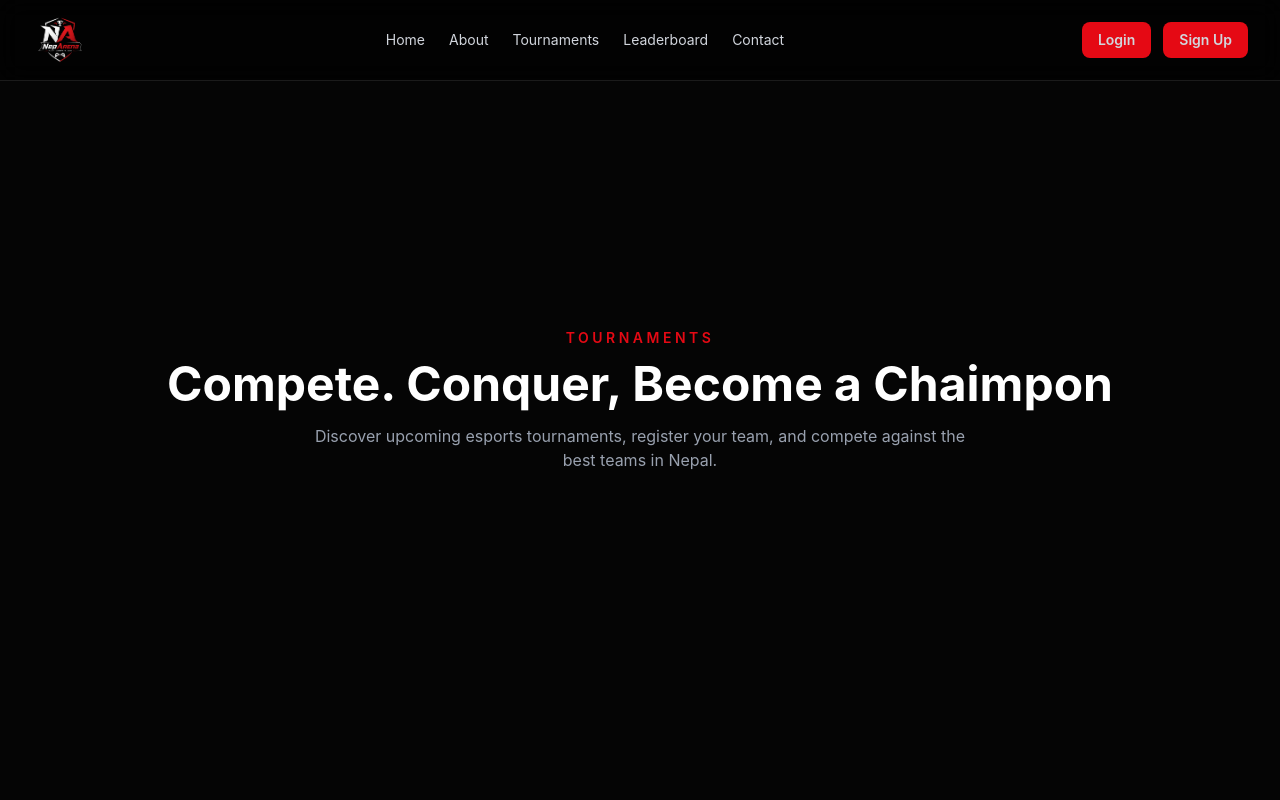
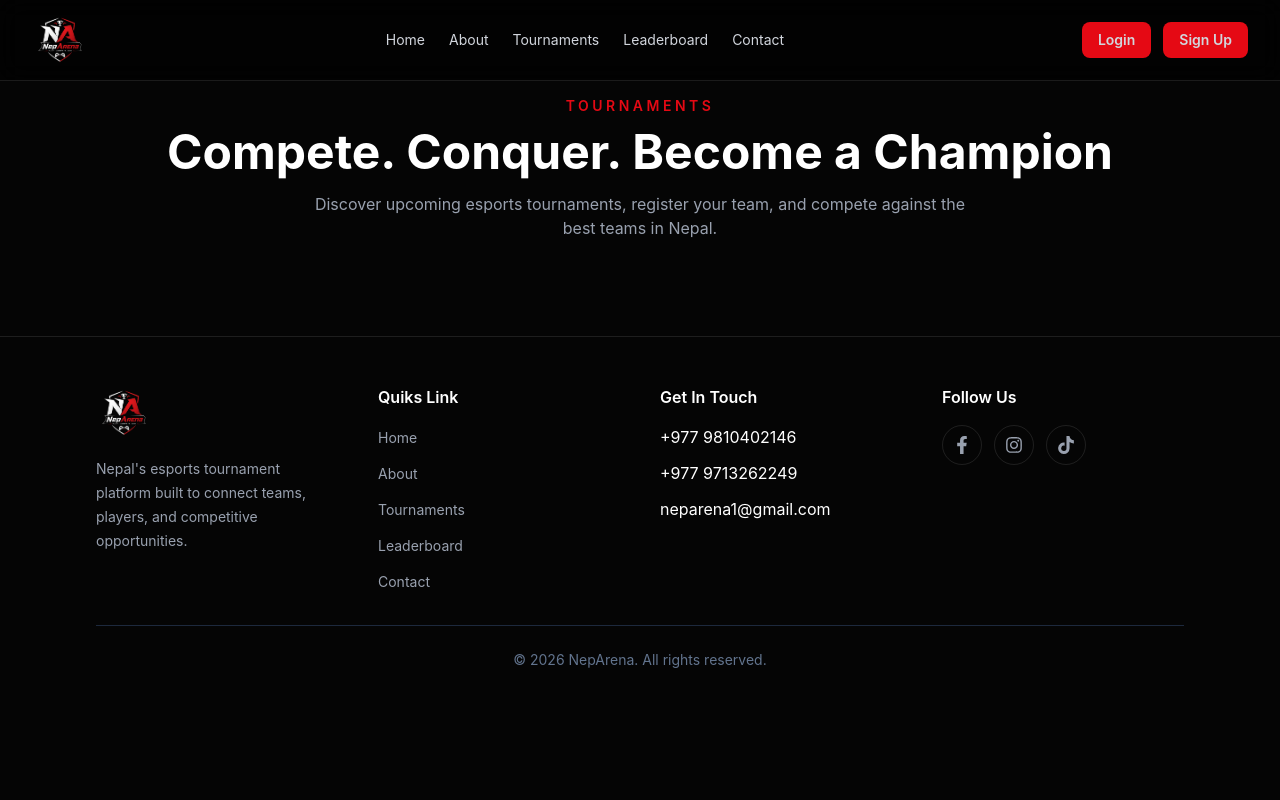
Before and after one commit to Sugam112stha/NepArena, a React (Vite) app: page /Tournaments in a window 1280 px wide. Shown: the top 800 px of the page. Built offline with nearby package versions, Linux system fonts and the light colour scheme.

Commit message:
changes the error

```diff
--- a/src/pages/Tournaments.tsx
+++ b/src/pages/Tournaments.tsx
@@ -1,27 +1,32 @@
-import Footer from "../components/Footer"
+import Footer from "../components/Footer";
 
 const Tournament = () => {
   return (
     <main className="min-h-screen bg-[#050505] text-white">
-      <section className="flex min-h-screen items-center justify-center overflow-hiddeen">
-        <div className="mx-auto max-w-6xl text-center">
+
+      <section className="px-4 py-20 text-center sm:px-6 sm:py-24 lg:px-8">
+        <div className="mx-auto max-w-6xl">
+
           <p className="text-sm font-semibold uppercase tracking-[0.25em] text-[#E50914]">
             Tournaments
           </p>
 
           <h1 className="mt-3 text-3xl font-bold sm:text-4xl lg:text-5xl">
-            Compete. Conquer, Become a Chaimpon
+            Compete. Conquer. Become a Champion
           </h1>
 
           <p className="mx-auto mt-4 max-w-2xl text-sm text-gray-400 sm:text-base">
             Discover upcoming esports tournaments, register your team,
             and compete against the best teams in Nepal.
           </p>
+
         </div>
       </section>
-      <Footer/>
+
+      <Footer />
+
     </main>
-  )
-}
+  );
+};
 
 export default Tournament;
```
